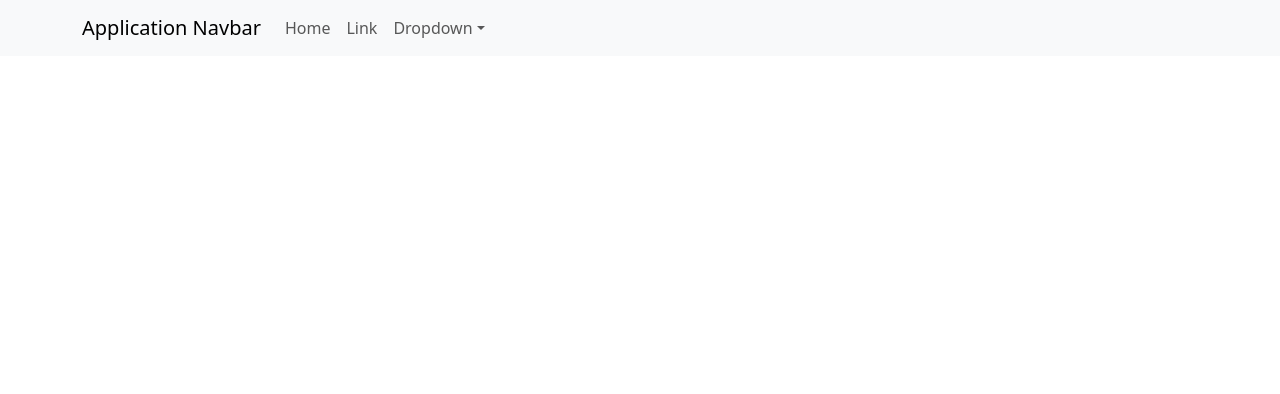
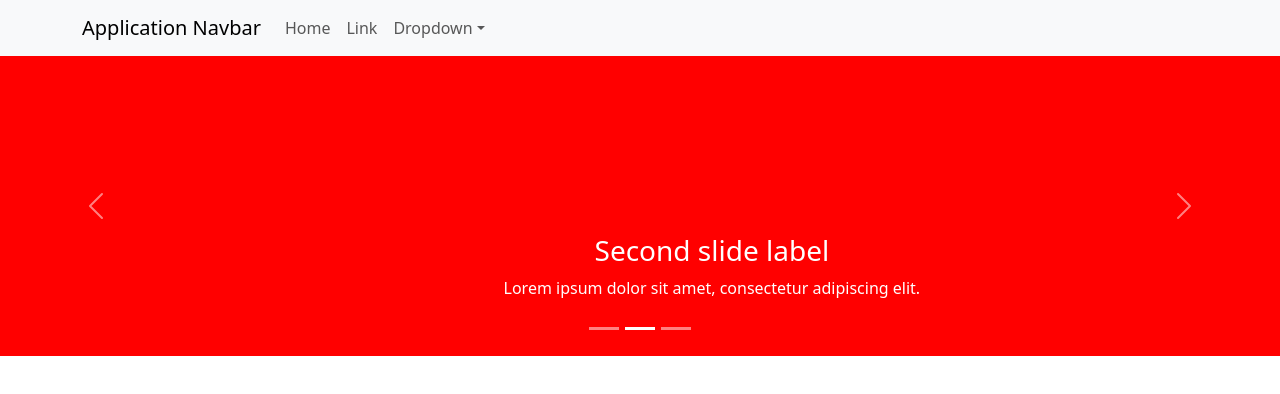
Before and after one commit to frontenddevtrainer/react-day-one, a React (Vite) app: page / in a window 1280 px wide. Shown: the top 394 px of the page. Built offline with nearby package versions, Linux system fonts and the light colour scheme.

Commit message:
Added Carousel

```diff
--- a/src/App.jsx
+++ b/src/App.jsx
@@ -1,9 +1,13 @@
 import './App.css'
+import HomepageGallery from './components/homepage-gallery/homepage-gallery.component'
 import ApplicationNavbar from "./components/navbar/navbar.component"
 
 function App() {
   return (
-    <ApplicationNavbar />
+    <div>
+      <ApplicationNavbar />
+      <HomepageGallery />
+    </div>
   )
 }
 
--- /dev/null
+++ b/src/components/carousel-image/carousel-image.component.jsx
@@ -0,0 +1,7 @@
+function CarouselImage() {
+    return <div style={{ backgroundColor: "red", height: "300px", width: "100%" }}>
+
+    </div>
+}
+
+export default CarouselImage;
--- /dev/null
+++ b/src/components/homepage-gallery/homepage-gallery.component.jsx
@@ -0,0 +1,32 @@
+import Carousel from 'react-bootstrap/Carousel';
+import CarouselImage from '../carousel-image/carousel-image.component';
+
+function HomepageGallery() {
+    return <Carousel>
+        <Carousel.Item>
+            <CarouselImage text="First slide" />
+            <Carousel.Caption>
+                <h3>First slide label</h3>
+                <p>Nulla vitae elit libero, a pharetra augue mollis interdum.</p>
+            </Carousel.Caption>
+        </Carousel.Item>
+        <Carousel.Item>
+            <CarouselImage text="Second slide" />
+            <Carousel.Caption>
+                <h3>Second slide label</h3>
+                <p>Lorem ipsum dolor sit amet, consectetur adipiscing elit.</p>
+            </Carousel.Caption>
+        </Carousel.Item>
+        <Carousel.Item>
+            <CarouselImage text="Third slide" />
+            <Carousel.Caption>
+                <h3>Third slide label</h3>
+                <p>
+                    Praesent commodo cursus magna, vel scelerisque nisl consectetur.
+                </p>
+            </Carousel.Caption>
+        </Carousel.Item>
+    </Carousel>
+}
+
+export default HomepageGallery;
```
